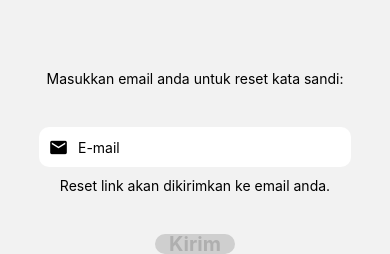
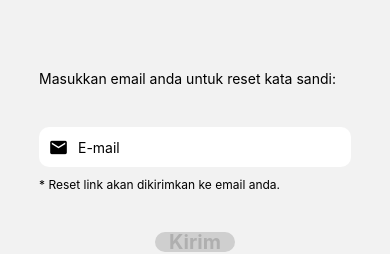
Before and after one commit to spidyferry/xpdc, a React Native app: screen /ForgotPassword in a window 390 px wide. Shown: the part 306-560 px from the top of the page. Built offline with nearby package versions, Linux system fonts and the light colour scheme.

Commit message:
Minor style edit

```diff
--- a/src/screen/ForgotPassword.js
+++ b/src/screen/ForgotPassword.js
@@ -21,7 +21,9 @@ const ForgotPassword = () => {
         <Image source={logo} style={Theme.mainLogo} />
       </View>
       <View style={[Theme.signUpPageBody, Theme.center]}>
-        <Text>Masukkan email anda untuk reset kata sandi:</Text>
+        <View style={Theme.textContainer}>
+          <Text>Masukkan email anda untuk reset kata sandi:</Text>
+        </View>
         <View style={[Theme.textInputContainer, Theme.marginTop40]}>
           <View style={Theme.textInputIcon}>
             <Icon name="email" size={20} />
@@ -36,7 +38,11 @@ const ForgotPassword = () => {
             }
           />
         </View>
-        <Text>Reset link akan dikirimkan ke email anda.</Text>
+        <View style={Theme.textContainer}>
+          <Text style={Theme.smallNote}>
+            * Reset link akan dikirimkan ke email anda.
+          </Text>
+        </View>
         <TouchableOpacity
           style={
             disableButton
--- a/style/Theme.js
+++ b/style/Theme.js
@@ -7,8 +7,8 @@ const Theme = StyleSheet.create({
   center: {
     alignItems: 'center',
   },
-  left: {
-    textAlign: 'left',
+  smallNote: {
+    fontSize: 12,
   },
   midle: {
     justifyContent: 'center',
@@ -51,6 +51,11 @@ const Theme = StyleSheet.create({
     height: 40,
     width: '80%',
     margin: 10,
+  },
+  textContainer: {
+    display: 'flex',
+    flexDirection: 'row',
+    width: '80%',
   },
   textInput: {
     height: 40,
```
